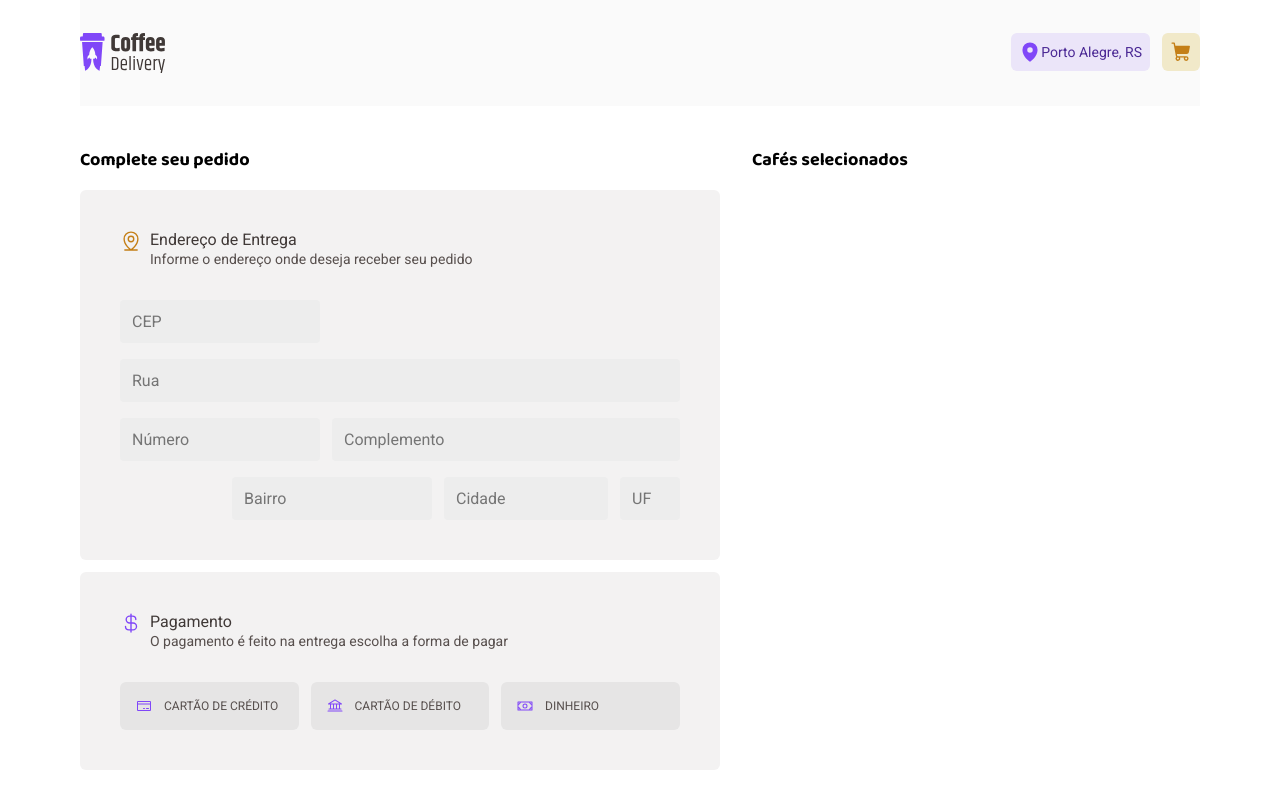
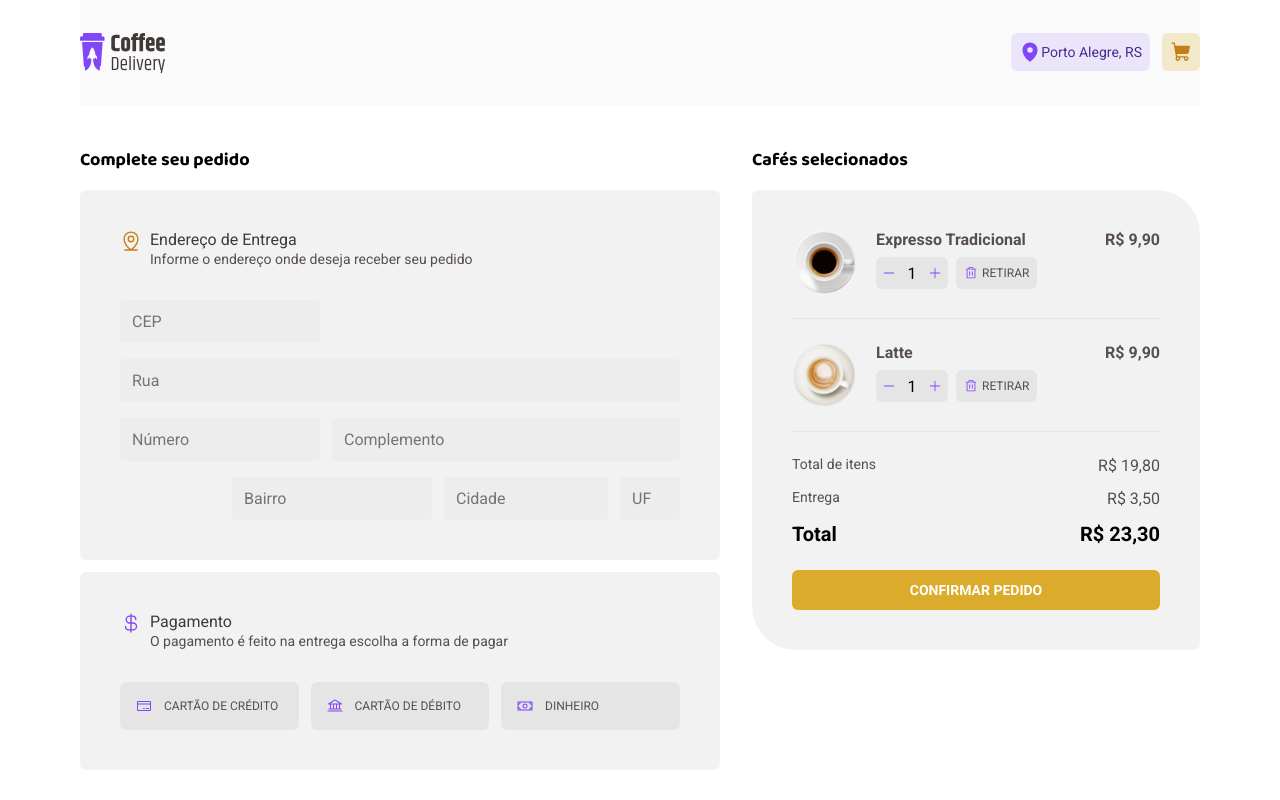
Before and after one commit to PeZunino/02-rocketseat-ignite-react-challenge-CoffeeDelivery, a React (Vite) app: page /checkout in a window 1280 px wide. Built offline with nearby package versions, Linux system fonts and the light colour scheme.

Commit message:
Checkout Page - chosen coffees to be purchased

```diff
--- a/src/pages/Checkout/index.tsx
+++ b/src/pages/Checkout/index.tsx
@@ -4,8 +4,21 @@ import {
   Bank,
   CreditCard,
   Money,
+  Minus,
+  Plus,
+  Trash,
 } from "@phosphor-icons/react";
-import { Content, Title, AddressContainer, ContainerHeader } from "./styles";
+import {
+  Content,
+  Title,
+  AddressContainer,
+  ContainerHeader,
+  Item,
+  ItemOptions,
+} from "./styles";
+import expresso from "../../assets/coffees/expresso.svg";
+import latte from "../../assets/coffees/latte.svg";
+
 import { useTheme } from "styled-components";
 
 export function Checkout() {
@@ -101,6 +114,71 @@ export function Checkout() {
 
       <aside>
         <Title>Cafés selecionados</Title>
+        <div>
+          <Item>
+            <img src={expresso} />
+
+            <ItemOptions>
+              <p>Expresso Tradicional</p>
+
+              <div>
+                <div>
+                  <button>
+                    <Minus size={14} color={theme["purple"]} />
+                  </button>
+                  <span>1</span>
+                  <button>
+                    <Plus size={14} color={theme["purple"]} />
+                  </button>
+                </div>
+
+                <button>
+                  <Trash size={14} color={theme["purple"]} />
+                  RETIRAR
+                </button>
+              </div>
+            </ItemOptions>
+
+            <p>R$ 9,90</p>
+          </Item>
+          <Item>
+            <img src={latte} />
+
+            <ItemOptions>
+              <p>Latte</p>
+
+              <div>
+                <div>
+                  <button>
+                    <Minus size={14} color={theme["purple"]} />
+                  </button>
+                  <span>1</span>
+                  <button>
+                    <Plus size={14} color={theme["purple"]} />
+                  </button>
+                </div>
+
+                <button>
+                  <Trash size={14} color={theme["purple"]} />
+                  RETIRAR
+                </button>
+              </div>
+            </ItemOptions>
+
+            <p>R$ 9,90</p>
+          </Item>
+          <p>
+            Total de itens <span>R$ 19,80</span>
+          </p>
+          <p>
+            Entrega <span>R$ 3,50</span>
+          </p>
+          <p>
+            Total <span>R$ 23,30</span>
+          </p>
+
+          <button>CONFIRMAR PEDIDO</button>
+        </div>
       </aside>
     </Content>
   );
--- a/src/pages/Checkout/styles.ts
+++ b/src/pages/Checkout/styles.ts
@@ -42,6 +42,48 @@ export const Content = styled.main`
 
   aside {
     flex: 1;
+
+    > div {
+      padding: 2.5rem;
+
+      border-radius: 6px 44px;
+      background-color: ${(props) => props.theme["white-300"]};
+    }
+
+    > div > p {
+      display: flex;
+      justify-content: space-between;
+    }
+    > div > p:not(:last-of-type) {
+      margin-bottom: 0.875rem;
+
+      color: ${(props) => props.theme["gray-300"]};
+
+      font-size: 0.875rem;
+
+      span {
+        font-size: 1rem;
+      }
+    }
+
+    > div > p:last-of-type {
+      margin-bottom: 1.5rem;
+
+      font-size: 1.25rem;
+      font-weight: bold;
+    }
+
+    > div > button {
+      width: 100%;
+      padding: 0.75rem 0rem;
+
+      border-radius: 6px;
+      color: ${(props) => props.theme["white-100"]};
+      background-color: ${(props) => props.theme.yellow};
+
+      font-weight: bold;
+      font-size: 0.875rem;
+    }
   }
 `;
 
@@ -85,7 +127,6 @@ export const AddressContainer = styled.div`
     background: ${(props) => props.theme["white-400"]};
   }
 `;
-
 export const Title = styled.p`
   margin-bottom: 1rem;
 
@@ -109,3 +150,66 @@ export const ContainerHeader = styled.header`
     font-size: 0.875rem;
   }
 `;
+
+export const Item = styled.div`
+  padding-bottom: 1.5rem;
+  margin-bottom: 1.5rem;
+  display: flex;
+
+  border-bottom: 1px solid ${(props) => props.theme["white-500"]};
+
+  img {
+    width: 64px;
+  }
+
+  p {
+    margin-bottom: 0.5rem;
+
+    color: ${(props) => props.theme["gray-300"]};
+    font-weight: bold;
+  }
+`;
+
+export const ItemOptions = styled.div`
+  padding-left: 1.25rem;
+  flex: 1;
+
+  display: flex;
+  flex-direction: column;
+
+  > div {
+    display: flex;
+    gap: 0.5rem;
+  }
+  div > div {
+    width: 4.5rem;
+    height: 2rem;
+
+    display: flex;
+    align-items: center;
+    justify-content: space-around;
+
+    border-radius: 6px;
+    background: ${(props) => props.theme["white-500"]};
+  }
+
+  button {
+    line-height: 0;
+  }
+
+  > div > button {
+    padding: 0rem 0.5rem;
+    display: inline-flex;
+    align-items: center;
+
+    border-radius: 6px;
+    color: ${(props) => props.theme["gray-300"]};
+    background-color: ${(props) => props.theme["white-500"]};
+
+    font-size: 0.75rem;
+
+    svg {
+      margin-right: 0.25rem;
+    }
+  }
+`;
```
